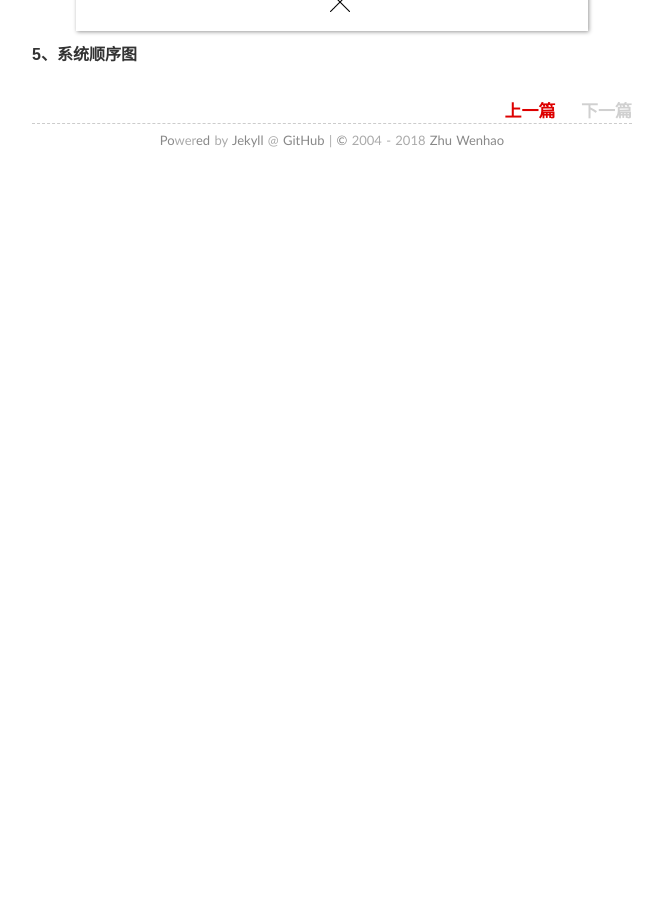
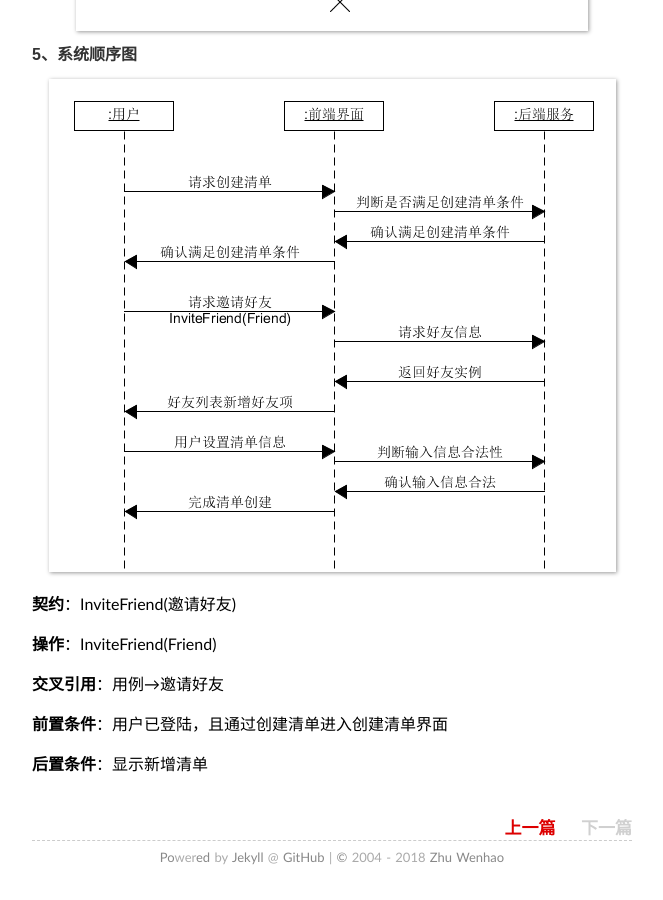
Before and after one commit to zhuwh9/zhuwh9.github.io, a Jekyll site: the page built from _posts/2018-05-13-lesson9.md, in a window 1280 px wide and 900 px high, scrolled down 3081 px. Shown: the whole window, without its empty margins (308-971 px from the left). Built offline with Jekyll 4.4.1, drawn with Linux system fonts in a browser that asks for light colours; comment, search, counter and statistics services are not loaded; before the commit the page ends 3264 px from its top, so only the background shows below that.

Commit message:
[update]lesson9 sequence

```diff
--- a/_posts/2018-05-13-lesson9.md
+++ b/_posts/2018-05-13-lesson9.md
@@ -28,3 +28,15 @@ tags: 博客
 ![](https://github.com/zhuwh9/zhuwh9.github.io/blob/master/images/lesson9/state_machine.png?raw=true)
 
 #### 5、系统顺序图
+
+![](https://github.com/zhuwh9/zhuwh9.github.io/blob/master/images/lesson9/sequence.png?raw=true)
+
+**契约**：InviteFriend(邀请好友)
+
+**操作**：InviteFriend(Friend)
+
+**交叉引用**：用例→邀请好友
+
+**前置条件**：用户已登陆，且通过创建清单进入创建清单界面
+
+**后置条件**：显示新增清单
```
Also changed, not shown: images/lesson9/sequence.png (added).
